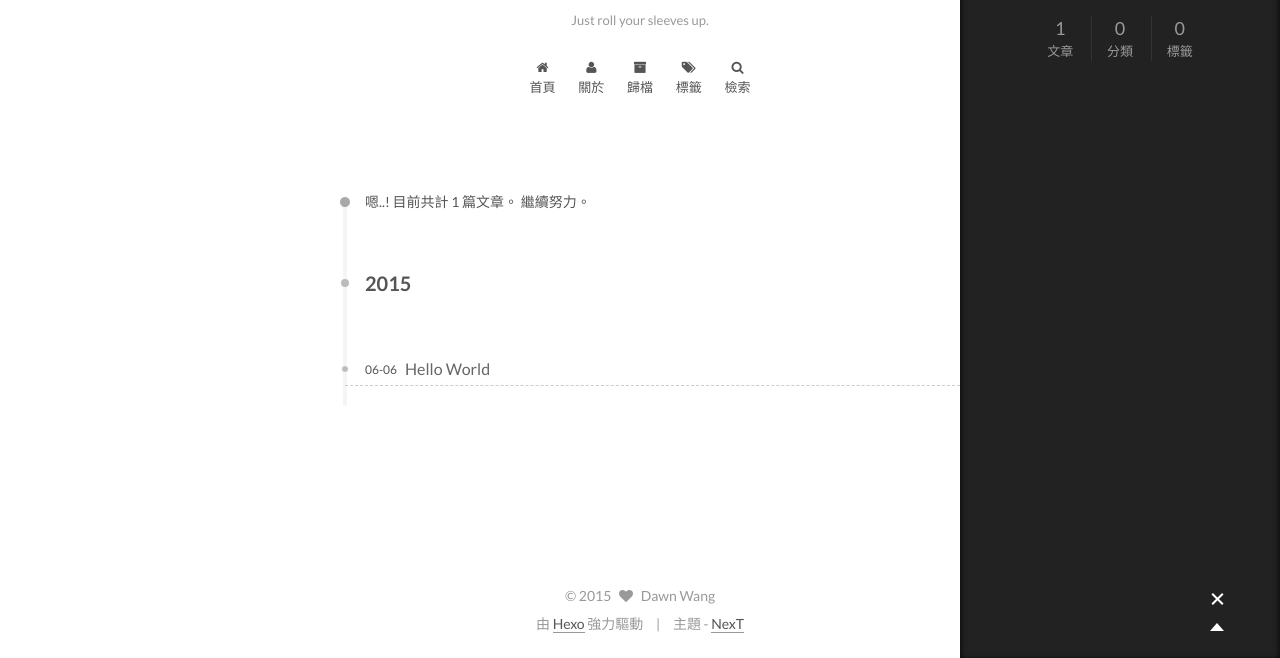
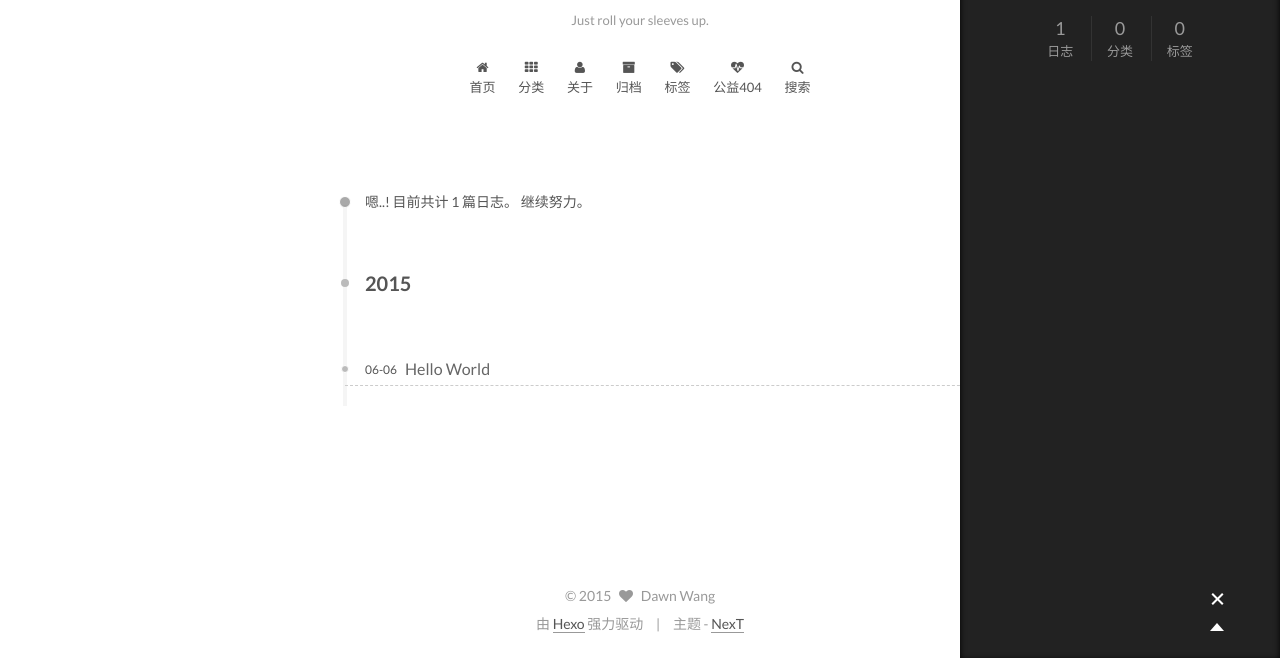
Before and after one commit to Agoodb/agoodb.github.io, a plain HTML site: page archives/index.html in a window 1280 px wide. Both pictures are taken after a click on the element 1217 px from the left and 742 px from the top of the page. Shown: the part 142-800 px from the top of the page. Drawn offline with Linux system fonts and the light colour scheme.

Commit message:
Site updated: 2015-12-21 11:50:30

```diff
--- a/archives/index.html
+++ b/archives/index.html
@@ -71,10 +71,10 @@
   };
 </script>
 
-  <title> 歸檔 | 人生没有如果 </title>
+  <title> 归档 | 人生没有如果 </title>
 </head>
 
-<body itemscope itemtype="http://schema.org/WebPage" lang="zh_hk">
+<body itemscope itemtype="http://schema.org/WebPage" lang="zh-Hans">
 
   <!--[if lte IE 8]>
   <div style=' clear: both; height: 59px; padding:0 0 0 15px; position: relative;margin:0 auto;'>
@@ -129,7 +129,17 @@
 
               <i class="menu-item-icon fa fa-home fa-fw"></i> <br />
 
-            首頁
+            首页
+          </a>
+        </li>
+
+
+        <li class="menu-item menu-item-categories">
+          <a href="/categories" rel="section">
+
+              <i class="menu-item-icon fa fa-th fa-fw"></i> <br />
+
+            分类
           </a>
         </li>
 
@@ -139,7 +149,7 @@
 
               <i class="menu-item-icon fa fa-user fa-fw"></i> <br />
 
-            關於
+            关于
           </a>
         </li>
 
@@ -149,7 +159,7 @@
 
               <i class="menu-item-icon fa fa-archive fa-fw"></i> <br />
 
-            歸檔
+            归档
           </a>
         </li>
 
@@ -159,7 +169,17 @@
 
               <i class="menu-item-icon fa fa-tags fa-fw"></i> <br />
 
-            標籤
+            标签
+          </a>
+        </li>
+
+
+        <li class="menu-item menu-item-commonweal">
+          <a href="/404.html" rel="section">
+
+              <i class="menu-item-icon fa fa-heartbeat fa-fw"></i> <br />
+
+            公益404
           </a>
         </li>
 
@@ -171,7 +191,7 @@
 
               <i class="menu-item-icon fa fa-search fa-fw"></i> <br />
 
-            檢索
+            搜索
           </a>
         </li>
 
@@ -215,7 +235,7 @@
 
 
 
-      嗯..! 目前共計 1 篇文章。 繼續努力。
+      嗯..! 目前共计 1 篇日志。 继续努力。
     </span>
 
 
@@ -305,21 +325,21 @@
           <div class="site-state-item site-state-posts">
             <a href="/archives">
               <span class="site-state-item-count">1</span>
-              <span class="site-state-item-name">文章</span>
+              <span class="site-state-item-name">日志</span>
             </a>
           </div>
 
           <div class="site-state-item site-state-categories">
-
+            <a href="/categories">
               <span class="site-state-item-count">0</span>
-              <span class="site-state-item-name">分類</span>
-
+              <span class="site-state-item-name">分类</span>
+              </a>
           </div>
 
           <div class="site-state-item site-state-tags">
             <a href="/tags">
               <span class="site-state-item-count">0</span>
-              <span class="site-state-item-name">標籤</span>
+              <span class="site-state-item-name">标签</span>
               </a>
           </div>
 
@@ -362,11 +382,11 @@
 </div>
 
 <div class="powered-by">
-  由 <a class="theme-link" href="http://hexo.io">Hexo</a> 強力驅動
+  由 <a class="theme-link" href="http://hexo.io">Hexo</a> 强力驱动
 </div>
 
 <div class="theme-info">
-  主題 -
+  主题 -
   <a class="theme-link" href="https://github.com/iissnan/hexo-theme-next">
     NexT
   </a>
--- a/css/main.css
+++ b/css/main.css
@@ -965,7 +965,7 @@ body {
   width: 4px;
   height: 4px;
   border-radius: 50%;
-  background: #811b6c;
+  background: #f939eb;
 }
 .sidebar-nav {
   margin: 0 0 20px;
```
Also changed, not shown: 2015/06/06/hello-world/index.html (+36 -16 lines), about/index.html (+33 -13 lines), archives/2015/06/index.html (+35 -15 lines), archives/2015/index.html (+35 -15 lines), index.html (+34 -14 lines), tags/index.html (+33 -13 lines).
